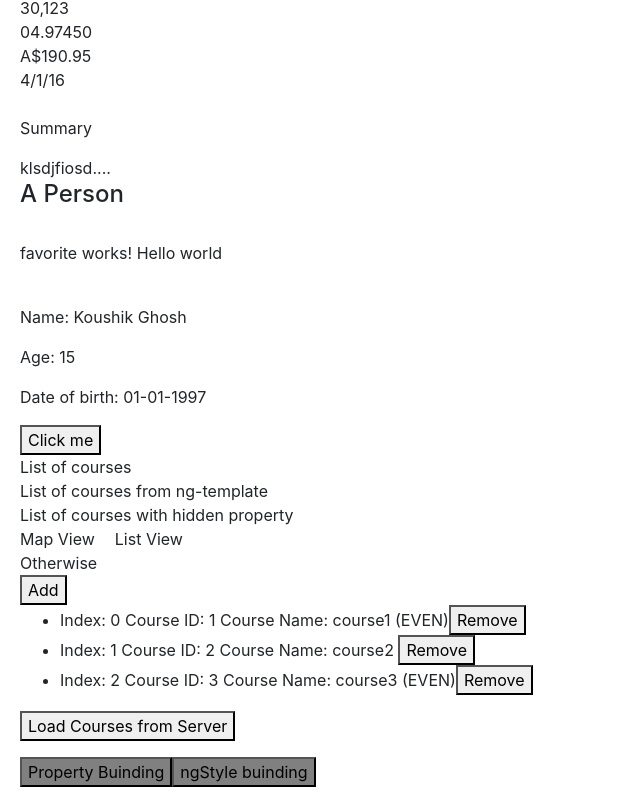
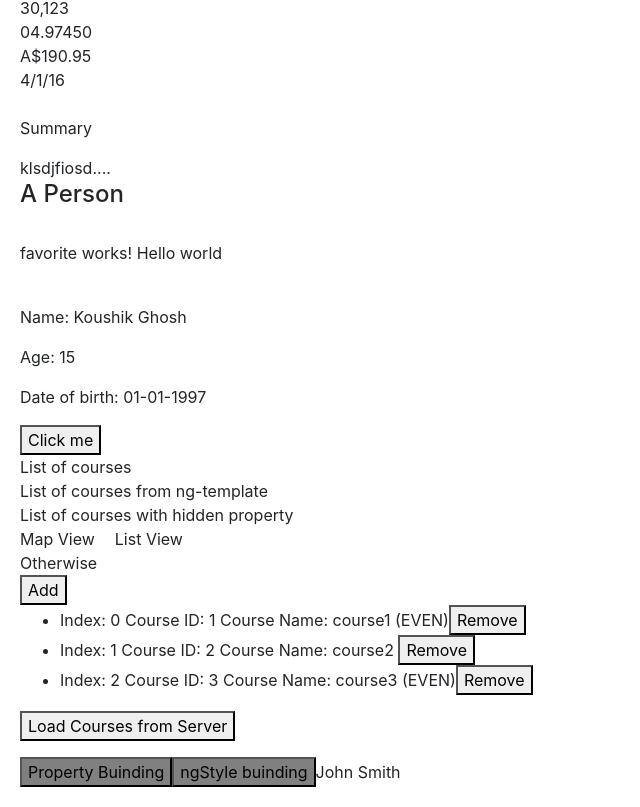
Before and after one commit to mdzobayer/angular-hello-world, an Angular app: page / in a window 1280 px wide. Shown: the part 662-1469 px from the top of the page, without its empty margins (0-640 px from the left). Built offline with nearby package versions, Linux system fonts and the light colour scheme.

Commit message:
Work fine when object data is present but data null has problem

```diff
--- a/src/app/app.component.html
+++ b/src/app/app.component.html
@@ -76,3 +76,6 @@ Property Buinding
     }"
 >ngStyle buinding</button
     >
+
+<!-- Safe Traversal Operator example -->
+<span>{{task.assignee.name}}</span>
--- a/src/app/app.component.ts
+++ b/src/app/app.component.ts
@@ -56,4 +56,12 @@ export class AppComponent {
   childToParent(aParam:FavoriteChangeEventArg) {
     console.log("Child to Parent: ", aParam);
   }
+
+  // Safe traversal operator exampl
+  task = {
+    title: 'Review applications',
+    assignee: {
+      name: 'John Smith'
+    }
+  }
 }
```
